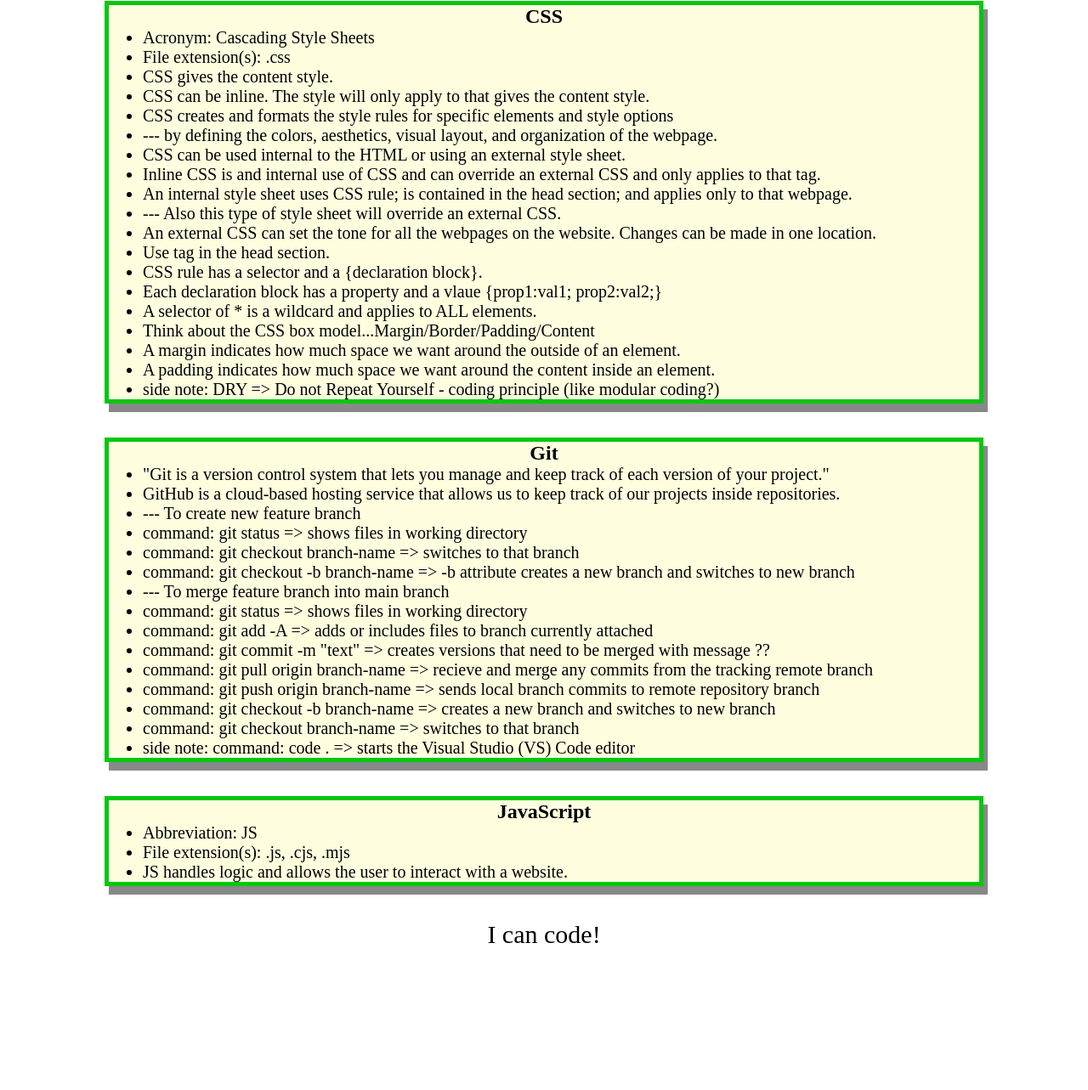
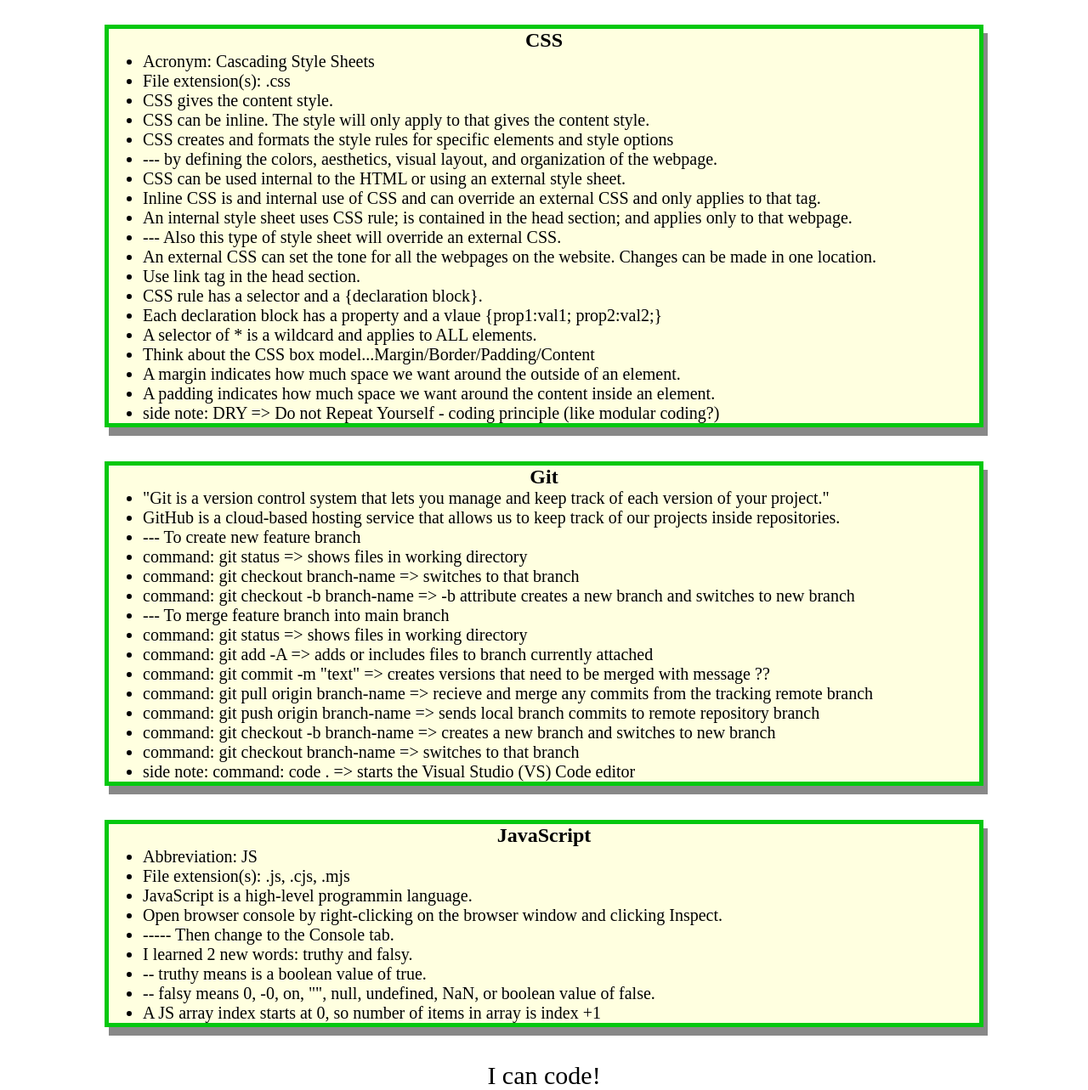
Before and after one commit to LRicciardo/prework-study-guide, a plain HTML site: page index.html in a window 1280 px wide. Shown: the part 387-1670 px from the top of the page at 85% size. Before the commit the page ends 1504 px from the top, so only its background shows below. Drawn offline with Linux system fonts and the light colour scheme.

Commit message:
add JS file

```diff
--- /dev/null
+++ b/assets/script.js
@@ -0,0 +1,18 @@
+var topics = ['HTML', 'CSS', 'Git', 'JavaScript'];
+var x = 0;
+for(var x = 0; x < shapes.length; x++) {
+    console.log(shapes[x]);
+}
+/*
+if (topic === 'HTML') {
+ console.log("Let's study HTML!");
+} else if (topic === 'CSS') {
+ console.log("Let's study CSS!");
+} else if (topic === 'Git') {
+ console.log("Let's study Git!");
+} else if (topic === 'JavaScript') {
+ console.log("Let's study JavaScript!");
+} else {
+ console.log('Please try again!');
+}
+*/
--- a/index.html
+++ b/index.html
@@ -2,7 +2,10 @@
 <html lang="en">
 
   <head>
+
+    <!--This adds the CSS style sheet to HTML -->
     <link rel="stylesheet" href="./assets/style.css">
+
     <meta charset="UTF-8" />
     <meta http-equiv="X-UA-Compatible" content="IE=edge" />
     <meta name="viewport" content="width=device-width, initial-scale=1.0" />
@@ -14,6 +17,8 @@
     <header id="top">
       <h1>Prework Study Guide</h1>
       <img src="./assets/bowtie-cat.png" alt="Profile image of cat wearing a bow tie." />
+      <!-- This is a reminder to open the console -->
+      <h2>✨ Open the Console to See What's Happening ✨</h2>
     </header>
 
     <main>
@@ -46,7 +51,7 @@
           <li> An internal style sheet uses CSS rule; is contained in the head section; and applies only to that webpage.</li>
           <li> ---  Also this type of style sheet will override an external CSS.</li>
           <li> An external CSS can set the tone for all the webpages on the website. Changes can be made in one location.</li>
-          <li> Use tag <link rel="stylesheet" href="file-path/file-name.css" /> in the head section.</li>
+          <li> Use link tag in the head section.</li>
           <li> CSS rule has a selector and a {declaration block}.</li>
           <li> Each declaration block has a property and a vlaue {prop1:val1; prop2:val2;}</li>
           <li> A selector of * is a wildcard and applies to ALL elements.</li>
@@ -85,7 +90,13 @@
         <ul>
           <li> Abbreviation: JS</li>
           <li> File extension(s): .js, .cjs, .mjs</li>
-          <li> JS handles logic and allows the user to interact with a website.</li>
+          <li> JavaScript is a high-level programmin language.</li>
+          <li> Open browser console by right-clicking on the browser window and clicking Inspect.</li>
+          <li> ----- Then change to the Console tab.</li>
+          <li> I learned 2 new words: truthy and falsy.</li>
+          <li> -- truthy means is a boolean value of true.</li>
+          <li> -- falsy means 0, -0, on, "", null, undefined, NaN, or boolean value of false.</li>
+          <li> A JS array index starts at 0, so number of items in array is index +1</li>
         </ul>
       </section>
     </main>
@@ -93,5 +104,9 @@
     <footer>
       <p>I can code!</p>
     </footer>
+
+    <!--This adds the JavaScript file to HTML -->
+    <script src="./assets/script.js"></script>
+
   </body>
 </html>
```
